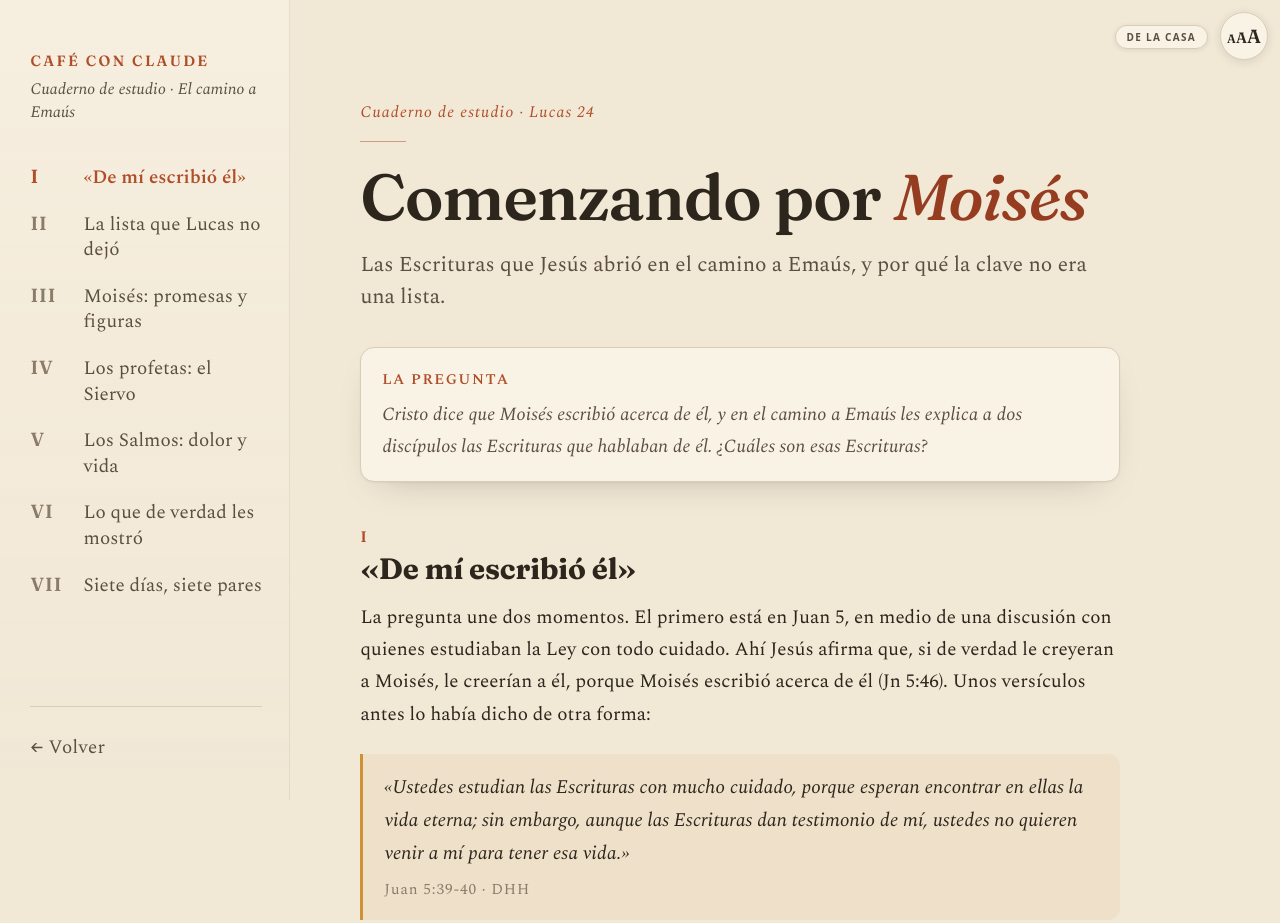
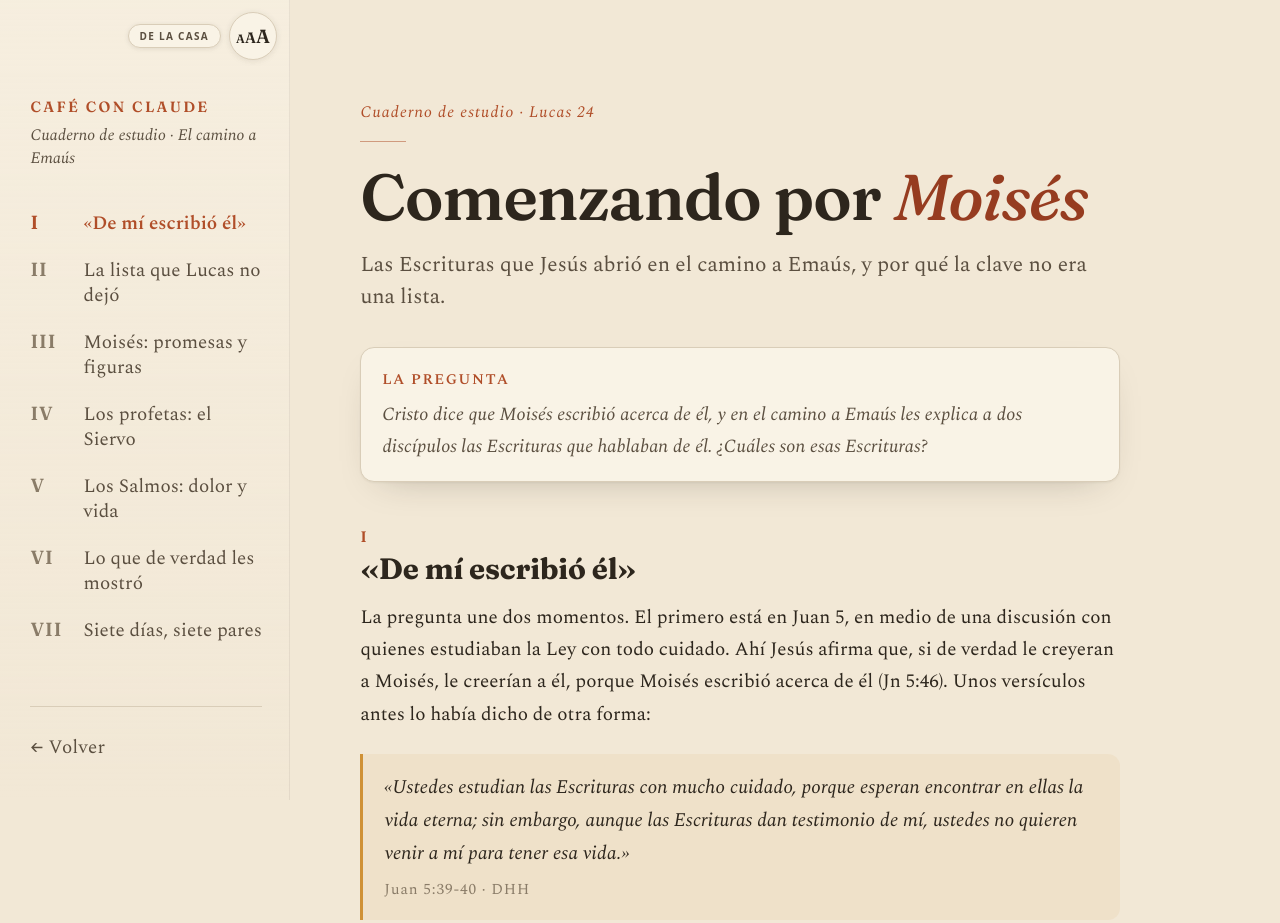
Before and after one commit to giannifontanot/coffee-with-claude, a plain HTML site: page comenzando-por-moises.html in a window 1280 px wide. Shown: the top 923 px of the page. Drawn offline with nearby package versions, Linux system fonts and the light colour scheme.

Commit message:
Comenzando por Moisés: AAA y chip «De la casa» dentro del menú, arriba a la derecha
Co-Authored-By: Claude Opus 5.5 <noreply@anthropic.com>
Claude-Session: https://claude.ai/code/session_012btxuzZZvXQaJWohrECjQu

```diff
--- a/comenzando-por-moises.html
+++ b/comenzando-por-moises.html
@@ -104,7 +104,13 @@
     -webkit-tap-highlight-color: transparent;
   }
   #nav-toggle { left: 12px; }
-  #btn-letra  { right: 12px; font-family: 'Fraunces', serif; font-weight: 600; letter-spacing: 0; }
+  /* AAA y chip viven dentro del menú, arriba a la derecha */
+  nav.sidebar .rail-top {
+    position: absolute; top: calc(12px + env(safe-area-inset-top)); right: 12px;
+    display: flex; align-items: center; gap: 8px;
+  }
+  nav.sidebar .rail-top .redondo { position: static; box-shadow: 0 1px 6px rgba(45,38,29,0.10); }
+  #btn-letra  { font-family: 'Fraunces', serif; font-weight: 600; letter-spacing: 0; }
   #btn-letra .aaa span { display: inline-block; line-height: 1; }
   #btn-letra .aaa span:nth-child(1) { font-size: 12px; }
   #btn-letra .aaa span:nth-child(2) { font-size: 15px; }
@@ -175,7 +181,6 @@
 
   /* Chip de origen: a la izquierda del botón Aa para no encimarse */
   .origin-chip {
-    position: fixed; top: calc(25px + env(safe-area-inset-top)); right: 72px; z-index: 79;
     font-family: ui-sans-serif, system-ui, -apple-system, sans-serif;
     font-size: 10px; font-weight: 700; letter-spacing: 0.13em; text-transform: uppercase;
     color: var(--muted); background: var(--card);
@@ -361,7 +366,7 @@
   @media (min-width: 1000px) {
     #nav-toggle, #nav-scrim, .barra-top { display: none; }
     nav.sidebar, nav.sidebar.open {
-      transform: none; box-shadow: none; padding-top: 2.6rem;
+      transform: none; box-shadow: none; padding-top: 5rem;
       background: linear-gradient(180deg, rgba(249,243,230,0.55), rgba(249,243,230,0));
     }
     .wrap { margin-left: max(330px, calc(50% - 20rem)); margin-right: auto; }
@@ -373,13 +378,14 @@
 <div class="progress-bar" id="progressBar"></div>
 <div class="barra-top" aria-hidden="true"></div>
 
-<a href="index.html" class="origin-chip origin-casa" title="De la casa: nació de tu propio estudio, no de una tanda de preguntas a Fable">De la casa</a>
-
 <button id="nav-toggle" class="redondo" type="button" aria-label="Abrir índice" aria-expanded="false" aria-controls="sidebar"><span></span></button>
-<button id="btn-letra" class="redondo" type="button" aria-label="Letra: fuente, tamaño y espacio"><span class="aaa"><span>A</span><span>A</span><span>A</span></span></button>
 
 <div id="nav-scrim"></div>
 <nav class="sidebar" id="sidebar" aria-label="Índice de la página">
+  <div class="rail-top">
+    <a href="index.html" class="origin-chip origin-casa" title="De la casa: nació de tu propio estudio, no de una tanda de preguntas a Fable">De la casa</a>
+    <button id="btn-letra" class="redondo" type="button" aria-label="Letra: fuente, tamaño y espacio"><span class="aaa"><span>A</span><span>A</span><span>A</span></span></button>
+  </div>
   <div class="brand">Café con Claude</div>
   <div class="brand-sub">Cuaderno de estudio · El camino a Emaús</div>
   <ol class="toc">
```
